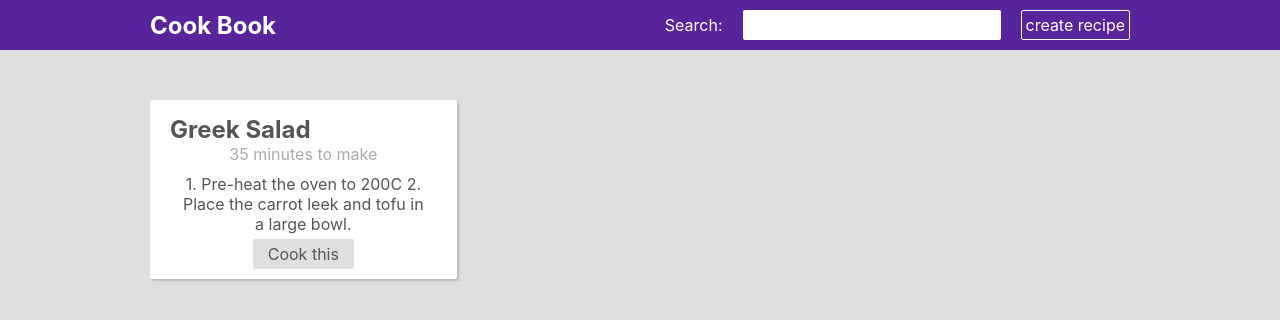
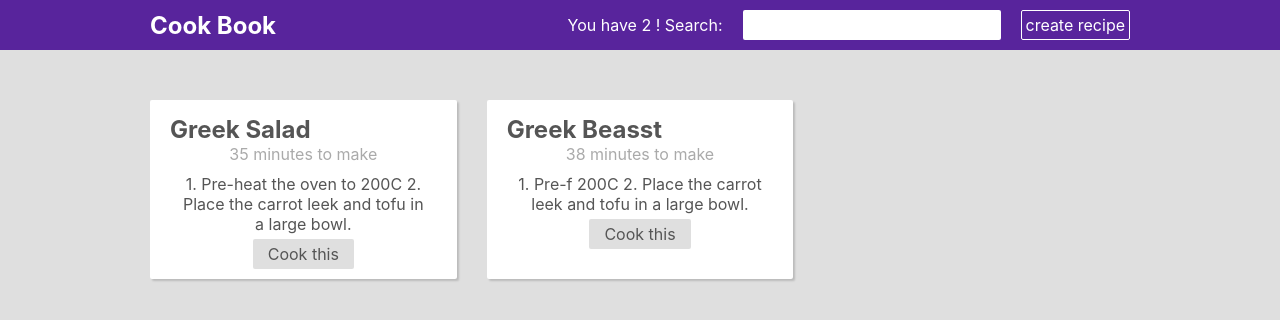
Before and after one commit to ratSeraphim/virtual-cookbook, a React (Create React App) app: page / in a window 1280 px wide. Shown: the top 320 px of the page. Built offline with nearby package versions, Linux system fonts and the light colour scheme.

Commit message:
Fixed recipe display

```diff
--- a/package.json
+++ b/package.json
@@ -11,6 +11,7 @@
     "react-router-dom": "^6.8.1",
     "react-scripts": "5.0.1",
     "styled-components": "^5.3.6",
+    "uuid": "^9.0.0",
     "web-vitals": "^2.1.4"
   },
   "scripts": {
--- a/src/App.js
+++ b/src/App.js
@@ -3,12 +3,12 @@ import Home from "./components/Home/Home";
 import Navbar from "./components/Navbar/Navbar";
 import { BrowserRouter, Routes, Route } from "react-router-dom";
 import Create from "./components/Create/Create";
-import { RecipeProvider } from "./RecipeContext";
+import RecipeContextProvider from "./RecipeContext";
 
 function App() {
   return (
     <div className="App">
-      <RecipeProvider>
+      <RecipeContextProvider>
         <Navbar />
         <div className="content">
           <BrowserRouter>
@@ -18,7 +18,7 @@ function App() {
             </Routes>
           </BrowserRouter>
         </div>
-      </RecipeProvider>
+      </RecipeContextProvider>
     </div>
   );
 }
--- a/src/RecipeContext.js
+++ b/src/RecipeContext.js
@@ -1,22 +1,40 @@
 import { createContext, useState } from "react";
 
-const RecipeContext = createContext();
+export const RecipeContext = createContext();
 
-export function RecipeProvider({ children }) {
-  //const [selectedRecipes, setSelectedRecipes] = useState([]);
+const RecipeContextProvider = (props) => {
+  const [selectedRecipes, setSelectedRecipes] = useState([
+    {
+      title: "Greek Salad",
+      time: "35 minutes to make",
+      steps:
+        "1. Pre-heat the oven to 200C 2. Place the carrot leek and tofu in a large bowl.",
+      id: 1,
+    },
+    {
+      title: "Greek Beasst",
+      time: "38 minutes to make",
+      steps: "1. Pre-f 200C 2. Place the carrot leek and tofu in a large bowl.",
+      id: 2,
+    },
+  ]);
 
-  const selectedRecipes = {
-    title: "Greek Salad",
-    time: "35 minutes to make",
-    steps:
-      "1. Pre-heat the oven to 200C 2. Place the carrot leek and tofu in a large bowl.",
+  const addRecipe = (title, steps) => {
+    setSelectedRecipes([
+      ...selectedRecipes,
+      { title: title, steps: steps, id: crypto.randomUUID() },
+    ]);
   };
-
+  const removeRecipe = (id) => {
+    setSelectedRecipes(selectedRecipes.filter((recipe) => recipe.id !== id));
+  };
   return (
-    <RecipeContext.Provider value={selectedRecipes}>
-      {children}
+    <RecipeContext.Provider
+      value={{ selectedRecipes, addRecipe, removeRecipe }}
+    >
+      {props.children}
     </RecipeContext.Provider>
   );
-}
+};
 
-export default RecipeContext;
+export default RecipeContextProvider;
--- a/src/components/Navbar/Navbar.jsx
+++ b/src/components/Navbar/Navbar.jsx
@@ -1,11 +1,15 @@
 import * as S from "./style";
+import React, { useContext } from "react";
+import { RecipeContext } from "../../RecipeContext";
 
 const Navbar = () => {
+  const { selectedRecipes } = useContext(RecipeContext);
+
   return (
     <S.Navbar>
       <S.Title>Cook Book</S.Title>
       <div>
-        Search:
+        You have {selectedRecipes.length} ! Search:
         <S.Search type="text"></S.Search>
         <S.Link href="/create">create recipe</S.Link>
       </div>
--- a/src/components/RecipeList/RecipeList.jsx
+++ b/src/components/RecipeList/RecipeList.jsx
@@ -1,26 +1,27 @@
 import React from "react";
 import * as S from "./style";
-import RecipeContext from "../../RecipeContext";
+import { RecipeContext } from "../../RecipeContext";
 import { useContext } from "react";
 
 // hard-coding for style adjustments
 
 const RecipeList = () => {
-  return (
+  const { selectedRecipes } = useContext(RecipeContext);
+  return selectedRecipes.length ? (
     <S.RecipeList>
-      <RecipeContext.Consumer>
-        {(selectedRecipe) => {
-          return (
-            <S.Recipe>
-              <S.Title>{selectedRecipe.title}</S.Title>
-              <S.Time>{selectedRecipe.time}</S.Time>
-              <S.Steps>{selectedRecipe.steps}</S.Steps>
-              <S.Button>Cook this</S.Button>
-            </S.Recipe>
-          );
-        }}
-      </RecipeContext.Consumer>
+      {selectedRecipes.map((recipe) => {
+        return (
+          <S.Recipe key={recipe.id}>
+            <S.Title>{recipe.title}</S.Title>
+            <S.Time>{recipe.time}</S.Time>
+            <S.Steps>{recipe.steps}</S.Steps>
+            <S.Button>Cook this</S.Button>
+          </S.Recipe>
+        );
+      })}
     </S.RecipeList>
+  ) : (
+    <div className="empty">No recipes found.</div>
   );
 };
 
```
Also changed, not shown: 1 other file (tests, documents, lock files or other folders).
